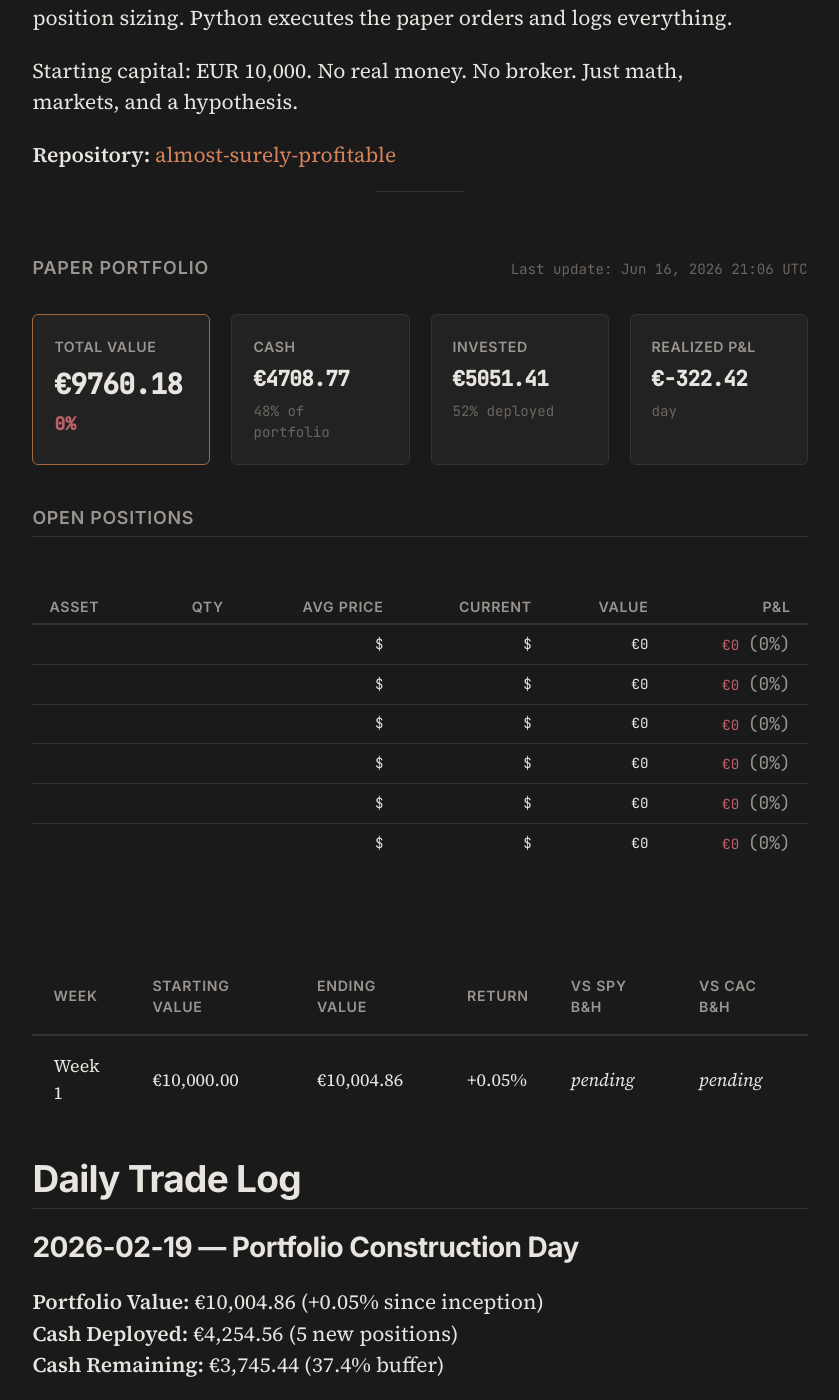
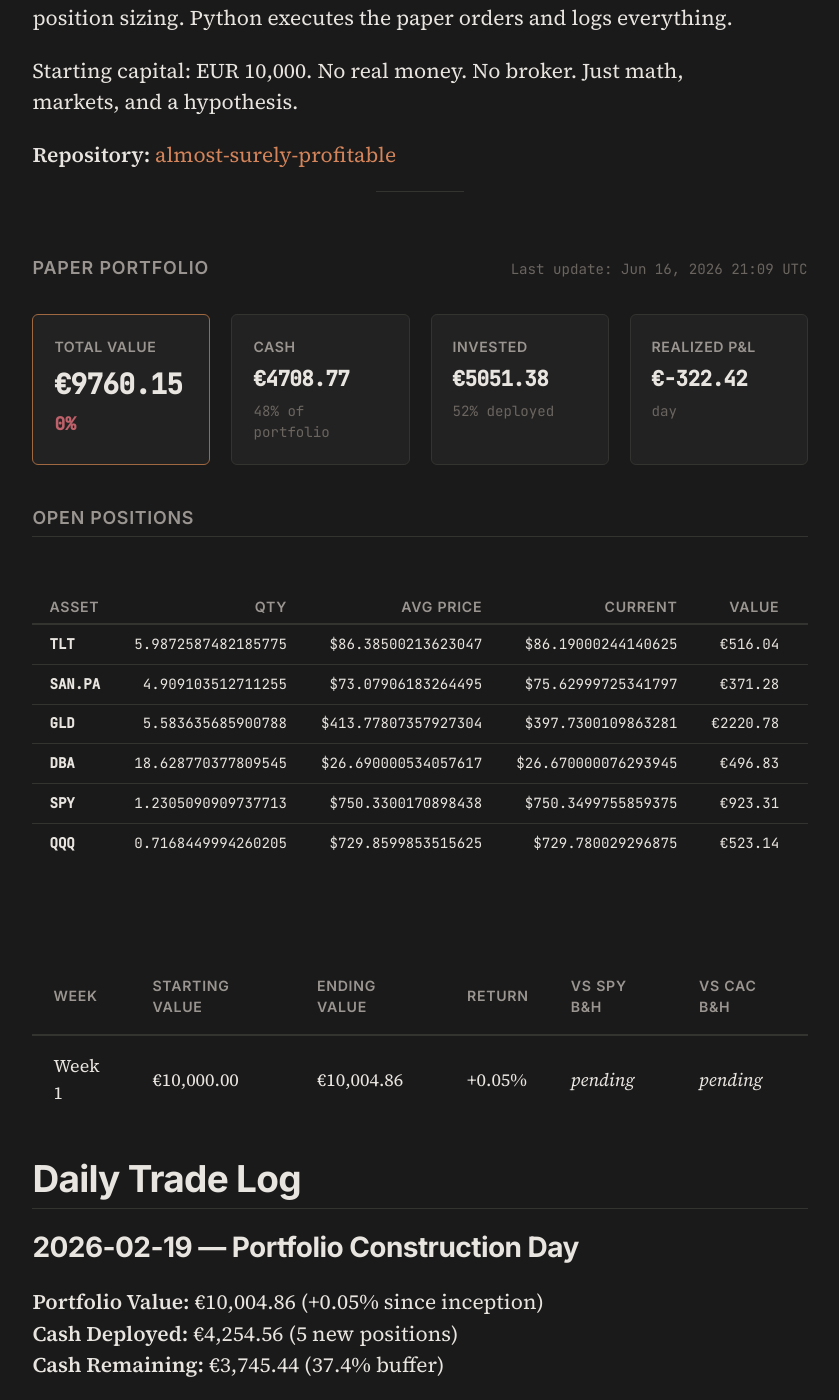
Before and after one commit to Alm0stSurely/alm0stsurely.github.io, a Jekyll site: the page built from trading.md, in a window 1280 px wide and 1400 px high, scrolled down 854 px. Shown: the whole window, without its empty margins (220-1059 px from the left). Built offline with Jekyll 4.4.1, drawn with Linux system fonts in a browser that asks for light colours; part of the change alters nothing that is shown.

Commit message:
data: sync portfolio from almost-surely-profitable (2026-06-16 21:09 UTC)

```diff
--- a/_data/portfolio.json
+++ b/_data/portfolio.json
@@ -1,38 +1,57 @@
 {
+  "last_updated": "2026-06-16T21:09:50.099857",
+  "total_value": 9760.146079480433,
   "cash": 4708.768327023746,
   "total_realized_pnl": -322.4178255775033,
-  "positions": {
-    "TLT": {
+  "num_positions": 6,
+  "positions": [
+    {
+      "ticker": "TLT",
       "quantity": 5.9872587482185775,
       "avg_price": 86.38500213623047,
-      "current_price": 86.19000244140625
+      "current_price": 86.19000244140625,
+      "market_value": 516.0418461262901,
+      "unrealized_pnl_pct": -0.2257332754552709
     },
-    "SAN.PA": {
+    {
+      "ticker": "SAN.PA",
       "quantity": 4.909103512711255,
       "avg_price": 73.07906183264495,
-      "current_price": 75.62999725341797
+      "current_price": 75.62999725341797,
+      "market_value": 371.2754851830967,
+      "unrealized_pnl_pct": 3.490651572149075
     },
-    "GLD": {
+    {
+      "ticker": "GLD",
       "quantity": 5.583635685900788,
       "avg_price": 413.77807357927304,
-      "current_price": 397.7300109863281
+      "current_price": 397.7300109863281,
+      "market_value": 2220.779482696974,
+      "unrealized_pnl_pct": -3.878422666074492
     },
-    "DBA": {
+    {
+      "ticker": "DBA",
       "quantity": 18.628770377809545,
       "avg_price": 26.690000534057617,
-      "current_price": 26.670000076293945
+      "current_price": 26.670000076293945,
+      "market_value": 496.82930739744296,
+      "unrealized_pnl_pct": -0.07493614598527419
     },
-    "SPY": {
+    {
+      "ticker": "SPY",
       "quantity": 1.2305090909737713,
       "avg_price": 750.3300170898438,
-      "current_price": 750.3300170898438
+      "current_price": 750.3499755859375,
+      "market_value": 923.3124663704434,
+      "unrealized_pnl_pct": 0.002659962368446762
     },
-    "QQQ": {
+    {
+      "ticker": "QQQ",
       "quantity": 0.7168449994260205,
       "avg_price": 729.8599853515625,
-      "current_price": 729.8599853515625
+      "current_price": 729.780029296875,
+      "market_value": 523.1391646824396,
+      "unrealized_pnl_pct": -0.010954985379693938
     }
-  },
-  "last_updated": "2026-06-16T21:06:37.900594",
-  "total_value": 9760.178836467523
+  ]
 }
```
